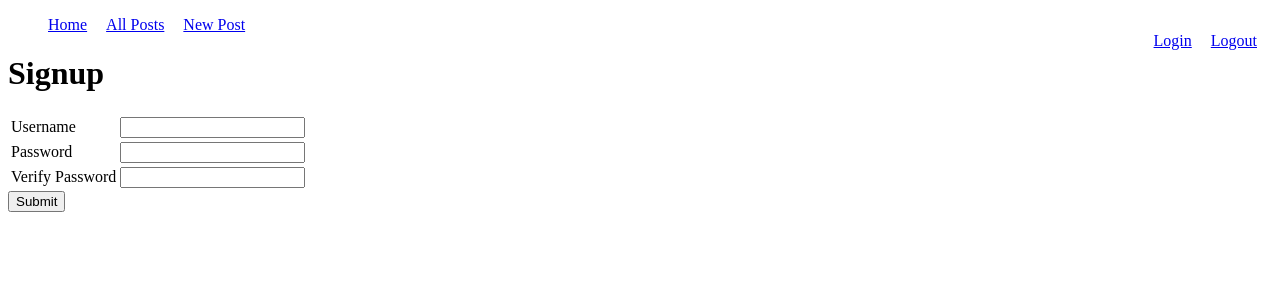
After one commit to BettyTesfu/blogz, a Flask app: page /signup in a window 1280 px wide. The commit adds this page. Shown: the top 300 px of the page. Run offline with Flask 2, Linux system fonts and the light colour scheme.

Commit message:
Last Assignment

```diff
--- a/main.py
+++ b/main.py
@@ -1,66 +1,305 @@
-from flask import Flask, request, redirect, render_template
+from flask import Flask, request, redirect, render_template, session, flash
+
 from flask_sqlalchemy import SQLAlchemy
 
+
+
 app = Flask(__name__)
+
 app.config['DEBUG'] = True
-app.config['SQLALCHEMY_DATABASE_URI'] = 'mysql+pymysql://build-a-blog:Mynewblog!@localhost:8889/build-a-blog'
+
+app.config['SQLALCHEMY_DATABASE_URI'] = 'mysql+pymysql://blogz:bettytesfu@localhost:8889/blogz'
+
 app.config['SQLALCHEMY_ECHO'] = True
+
 db = SQLAlchemy(app)
+
+app.secret_key = 'y337kGcys&zP3B'
+
+
+
+
+
 
 
 class Blog(db.Model):
 
+
+
     id = db.Column(db.Integer, primary_key=True)
+
     title = db.Column(db.String(120))
+
     body = db.Column(db.String(120))
 
-    def __init__(self, title,body):
+    owner_id = db.Column(db.Integer, db.ForeignKey('user.id'))
+
+
+
+    def __init__(self, title,body,owner):
+
         self.title = title
+
         self.body = body
 
+        self.owner_id = owner
+
+
+
+class User(db.Model):
+
+
+
+    id = db.Column(db.Integer, primary_key=True)
+
+    username = db.Column(db.String(120), unique=True)
+
+    password = db.Column(db.String(120))
+
+    blogs = db.relationship('Blog', backref='owner')
+
+
+
+    def __init__(self, username, password):
+
+        self.username = username
+
+        self.password = password
+
+
+
+
+
+allowed_routes = ['login','signup','blog','index','logout']
+
+
+
+@app.before_request
+
+def require_login():
+
+    allowed_routes = ['login','signup','blog','index','logout']
+
+    if request.endpoint not in allowed_routes and 'username' not in session:
+
+   # if not ('username' in session or request.endpoint in allowed_routes):
+
+        return redirect('/login')
+
+
+
+@app.route('/login', methods=['POST', 'GET'])
+
+def login():
+
+    if request.method == 'POST':
+
+        username = request.form['username']
+
+        password = request.form['password']
+
+        user = User.query.filter_by(username=username).first()
+
+        if user and user.password == password:
+
+            session['username'] = username
+
+            flash("Logged in")
+            return redirect ('/newpost')
+
+            #return render_template('newpost.html',title="Blogz!")
+
+        else:
+
+            flash('User password incorrect, or user does not exist')
+
+
+
+    return render_template('login.html')
+
+
+
+#Start of Signup
+
+@app.route('/signup', methods=['POST', 'GET'])
+
+def signup():
+
+    if request.method == 'POST':
+
+        username = request.form['username']
+
+        password = request.form['password']
+
+        verify = request.form['verify']
+
+
+
+        #empty entry validation
+
+        #if len(username) == 0 or len(password) == 0:
+
+            #flash('Entries are invalid!')
+
+
+
+        #Username validation
+
+        if len(username) < 3:
+
+            flash("Invalid User Name!")
+
+
+
+        #Password validation
+
+        elif len(password) < 3:
+
+            flash("Invalid Password!")
+
+
+
+        #Password verification
+
+        elif  password != verify:
+
+            flash('Password not matching!')
+
+
+
+        else:
+
+            existing_user = User.query.filter_by(username=username).first()
+
+            if not existing_user:
+
+                new_user = User(username, password)
+
+                db.session.add(new_user)
+
+                db.session.commit()
+
+                session['username'] = username
+
+                #return render_template('newpost.html',title="Blogz!")
+                return redirect ('/newpost')
+
+            else:
+
+                flash('Username already exists!')
+
+
+
+    return render_template('signup.html',title="Blogz!")
+
+
+
+@app.route('/logout')
+
+def logout():
+
+    if 'username' in session['username']:
+
+        del session['username']
+
+    return redirect('/')
+
+
+
 @app.route('/newpost', methods=['POST', 'GET'])
+
 def newpost():
 
+
+
     if request.method == 'POST':
+
         title = request.form['blog']
+
         body = request.form['body']
-        title_error = ''
-        body_error = ''
-        #Validation and
 
-        if len(title) == 0 and len(body) == 0:
-            title_error = 'Invalid Title'
-            body_error = 'Blog body can not be empty'
-            return render_template('newpost.html',title_error=title_error,body_error=body_error)
-        elif len(title) == 0 and len(body) != 0:
-            title_error = 'Invalid Title'
-            return render_template('newpost.html',title_error=title_error)
-        elif len(body) == 0 and len(title) != 0:
-            body_error = 'Blog body can not be empty'
-            return render_template('newpost.html',body_error=body_error)
-        #If valid input, it stores into database and displays individual blog!
+        owner = User.query.filter_by(username=session['username']).first()
+
+
+
+        if len(title) == 0 or len(body) == 0:
+
+            flash("Entry can't be empty")
+
         else:
-            new_blog = Blog(title,body)
+
+            new_blog = Blog(title,body,owner.id)
+
+            #new_blog = Blog(title,body)
+
             db.session.add(new_blog)
+
             db.session.commit()
-            return render_template('des_blog.html',title="Build a Blog!",
+
+            return render_template('ind_blog.html',title="Blogz!",
+
             blog=new_blog)
 
-    return render_template('newpost.html')
+
+
+    return render_template('newpost.html',title="Blogz!")
+
+
+
 
 
 @app.route('/blog', methods=['POST', 'GET'])
+
 def blog():
 
+
+
     if (request.args.get('id')):
+
         x = int(request.args.get('id'))
+
         blog = Blog.query.get(x)
-        return render_template('des_blog.html', blog=blog)
+
+        return render_template('ind_blog.html',title="Blogz!",
+
+        blog=blog)
+
+    elif (request.args.get('user')):
+
+        y = int(request.args.get('user'))
+
+        blogs = Blog.query.filter_by(owner_id=y).all()
+
+        return render_template('blog.html',title="Blogz!",
+
+        blogs=blogs)
+
     else:
+
         blogs = Blog.query.all()
-        return render_template('blog.html',blogs=blogs)
+
+        return render_template('blog.html',title="Blogz!",
+
+        blogs=blogs)
+
+
+
+
+
+@app.route('/', methods=['POST', 'GET'])
+
+def index():
+
+    users = User.query.all()
+
+    return render_template('index.html',title="Blogz!",users=users)
+
+
+
+
 
 
 
 if __name__ == '__main__':
+
     app.run()
--- a/templates/base.html
+++ b/templates/base.html
@@ -1,15 +1,91 @@
+<!doctype html>
+
 <html>
+
     <head>
+
         <title>{{title}}</title>
+
+        <style>
+
+            .error {
+
+                color: red;
+
+            }
+
+            nav ul li {
+
+                list-style: none;
+
+                display: inline-block;
+
+                margin-right: 15px;
+
+            }
+
+
+
+            nav #user-account {
+
+                float: right;
+
+            }
+
+
+
+
+
+        </style>
+
     </head>
+
 <body>
+
     <nav>
-        <a href="http://localhost:5000/blog">Main Blog Page</a>
-        &nbsp;&nbsp;
-        <a href="http://localhost:5000/newpost">Add a Blog Entry</a>
+
+        <ul id="user-account">
+
+            <li><a href="/login">Login</a></li>
+
+            <li><a href="/logout">Logout</a></li>
+
+        </ul>
+
+        <ul>
+
+            <li><a href="/">Home</a></li>
+
+            <li><a href="/blog">All Posts</a></li>
+
+            <li><a href="/newpost">New Post</a></li>
+
+        </ul>
+
     </nav>
 
-{% block content %}
-{% endblock %}
+
+
+    {% with messages = get_flashed_messages(with_categories=True) %}
+
+        <ul>
+
+        {% for category,message in messages %}
+
+            <li class="{{category}}">{{message}}</li>
+
+        {% endfor %}
+
+        </ul>
+
+    {% endwith %}
+
+
+
+    {% block content %}
+
+    {% endblock %}
+
 </body>
+
 </html>
--- /dev/null
+++ b/templates/signup.html
@@ -0,0 +1,59 @@
+{% extends "base.html" %}
+
+
+
+{% block content %}
+
+<h1>Signup</h1>
+
+<form action="/signup" method="post">
+
+    <table>
+
+        <tr>
+
+            <td><label for="username">Username</label></td>
+
+            <td>
+
+                <input name="username" type="text" value="">
+
+            </td>
+
+        </tr>
+
+        <tr>
+
+            <td><label for="password">Password</label></td>
+
+            <td>
+
+                <input name="password" type="password">
+
+            </td>
+
+        </tr>
+
+        <tr>
+
+            <td><label for="verify">Verify Password</label></td>
+
+            <td>
+
+                <input name="verify" type="password">
+
+            </td>
+
+        </tr>
+
+
+
+    </table>
+
+    <input type="submit" value="Submit">
+
+</form>
+
+
+
+{% endblock %}
```
Also changed, not shown: templates/blog.html (+19 -1 lines), templates/ind_blog.html (added, +23 -0 lines), templates/index.html (added, +29 -0 lines), templates/login.html (added, +45 -0 lines), templates/newpost.html (+44 -7 lines), templates/singleUser.html (added, +25 -0 lines).
